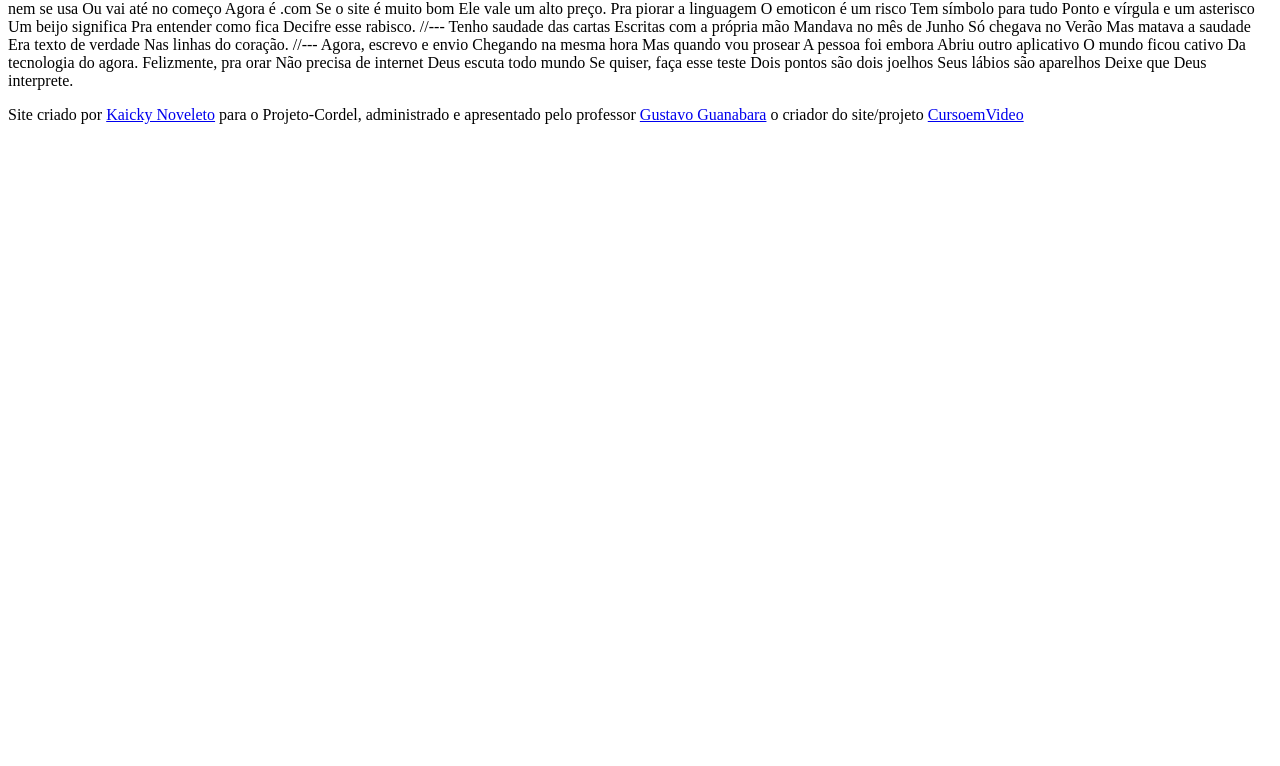
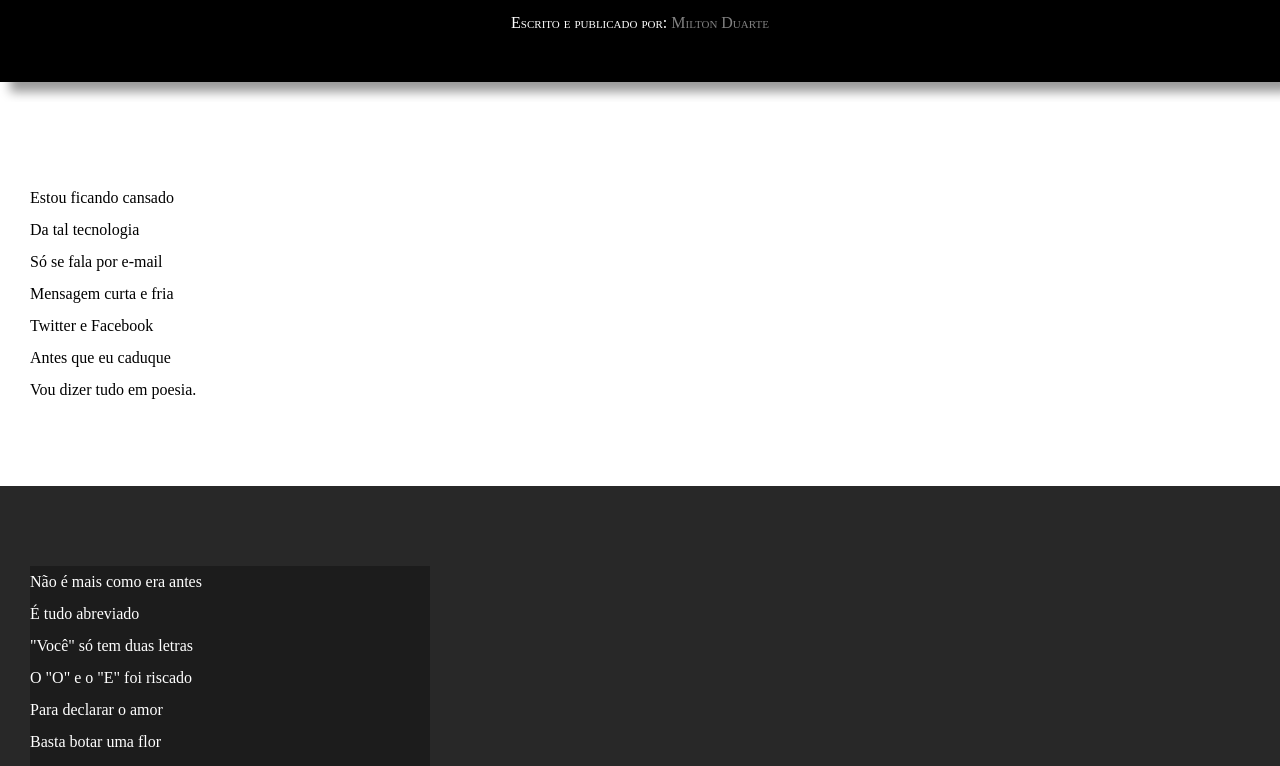
Before and after one commit to Epj-Suporte3/html-css, a plain HTML site: page desafio/desafiocordel/index.html in a window 1280 px wide. Shown: the part 150-916 px from the top of the page. Before the commit the page ends 800 px from the top, so only its background shows below. Drawn offline with Linux system fonts and the light colour scheme.

Commit message:
Atualizando o desafio "Cordel"
Foram feitas diversas mudanças no layout do site no geral como espaçamento de letras e separação de parágrafos para uma melhor leitura visual.

```diff
--- /dev/null
+++ b/desafio/desafiocordel/estilo/style.css
@@ -0,0 +1,72 @@
+/*CSS Document*/
+
+@charset "UTF-8";
+
+* {
+    margin: 0;
+    padding: 0;
+}
+
+html, body {
+    min-height: 100vh;
+    background-color: white;
+}
+
+header {
+    background-color: black;
+    color: white;
+    text-align: center;
+    margin-bottom: 20px;
+    box-shadow: 10px 10px 10px rgba(0, 0, 0, 0.400);
+}
+
+header > h1 {
+    font-size: 3.5em;
+    padding: 50px;
+    font-variant: small-caps;
+}
+
+header > p{
+    padding-bottom: 50px;
+    font-variant: small-caps;
+}
+
+header a, footer a {
+    color: grey;
+    text-decoration: none;
+    transition-duration: 0.5s;
+}
+
+header a:hover, footer a:hover {
+    text-decoration: underline;
+    color: rgb(150, 0, 0);
+}
+
+section {
+    padding-top: 10vh;
+    padding-bottom: 10vh;
+    line-height: 2em;
+    padding-left: 30px;
+}
+
+.fundo {
+    background-color: white;
+    color: black;
+}
+
+.imagem {
+    background-color: rgb(40, 40, 40);
+    color: white;
+}
+
+.imagem > p {
+    width: 400px;
+    background-color: rgba(0, 0, 0, 0.313);
+}
+footer {
+    background-color: black;
+    color: white;
+    font-variant: small-caps;
+    text-align: center;
+    padding: 10px;
+}
--- a/desafio/desafiocordel/index.html
+++ b/desafio/desafiocordel/index.html
@@ -1,6 +1,7 @@
 <!DOCTYPE html>
 <html lang="pt-br">
   <head>
+    <link rel="stylesheet" href="estilo/style.css">
     <meta charset="UTF-8" />
     <meta name="viewport" content="width=device-width, initial-scale=1.0" />
     <title>Cordel Moderno</title>
@@ -8,75 +9,93 @@
   <body>
     <header>
         <h1>Cordel Moderno</h1>
-        <p>Escrito e publicado por -> <a href="https://www.recantodasletras.com.br/poesias/3186743" target="_blank">Milton Duarte</a></p>
+        <p>Escrito e publicado por: <a href="https://www.recantodasletras.com.br/poesias/3186743" target="_blank">Milton Duarte</a></p>
     </header>
 
-    Estou ficando cansado
-    Da tal tecnologia
-    Só se fala por e-mail
-    Mensagem curta e fria
-    Twitter e Facebook
-    Antes que eu caduque
-    Vou dizer tudo em poesia.
+    <section class="fundo">
+        <p>
+            Estou ficando cansado <br>
+            Da tal tecnologia <br>
+            Só se fala por e-mail <br>
+            Mensagem curta e fria <br>
+            Twitter e Facebook <br>
+            Antes que eu caduque <br>
+            Vou dizer tudo em poesia.
+        </p>
+    </section>
 
-    //---
 
-    Não é mais como era antes
-    É tudo abreviado
-    "Você" só tem duas letras
-    O "O" e o "E" foi riscado
-    Para declarar o amor
-    Basta botar uma flor
-    E um coração desenhado.
+    <section class="imagem">
+        <p>
+            Não é mais como era antes <br>
+            É tudo abreviado <br>
+            "Você" só tem duas letras <br>
+            O "O" e o "E" foi riscado <br>
+            Para declarar o amor <br>
+            Basta botar uma flor <br>
+            E um coração desenhado.
+        </p>
+    </section>
 
-    //---
 
-    Arroba agora não pesa
-    É parte de um endereço
-    Ponto final nem se usa
-    Ou vai até no começo
-    Agora é .com
-    Se o site é muito bom
-    Ele vale um alto preço.
+    <section class="fundo">
+        <p>
+            Arroba agora não pesa <br>
+            É parte de um endereço <br>
+            Ponto final nem se usa <br>
+            Ou vai até no começo <br>
+            Agora é .com <br>
+            Se o site é muito bom <br>
+            Ele vale um alto preço.
+        </p>
+        <p>
+            Pra piorar a linguagem <br>
+            O emoticon é um risco <br>
+            Tem símbolo para tudo <br>
+            Ponto e vírgula e um asterisco <br>
+            Um beijo significa <br>
+            Pra entender como fica <br>
+            Decifre esse rabisco.
+        </p>
+    </section>
 
-    Pra piorar a linguagem
-    O emoticon é um risco
-    Tem símbolo para tudo
-    Ponto e vírgula e um asterisco
-    Um beijo significa
-    Pra entender como fica
-    Decifre esse rabisco.
 
-    //---
+    <section class="imagem">
+        <p>
+            Tenho saudade das cartas <br>
+            Escritas com a própria mão <br>
+            Mandava no mês de Junho <br>
+            Só chegava no Verão <br>
+            Mas matava a saudade <br>
+            Era texto de verdade <br>
+            Nas linhas do coração.
+        </p>
+    </section>
 
-    Tenho saudade das cartas
-    Escritas com a própria mão
-    Mandava no mês de Junho
-    Só chegava no Verão
-    Mas matava a saudade
-    Era texto de verdade
-    Nas linhas do coração.
 
-    //---
-
-    Agora, escrevo e envio
-    Chegando na mesma hora
-    Mas quando vou prosear
-    A pessoa foi embora
-    Abriu outro aplicativo
-    O mundo ficou cativo
-    Da tecnologia do agora.
-
-    Felizmente, pra orar
-    Não precisa de internet
-    Deus escuta todo mundo
-    Se quiser, faça esse teste
-    Dois pontos são dois joelhos
-    Seus lábios são aparelhos
-    Deixe que Deus interprete.
+    <section class="fundo">
+        <p>
+            Agora, escrevo e envio <br>
+            Chegando na mesma hora <br>
+            Mas quando vou prosear <br>
+            A pessoa foi embora <br>
+            Abriu outro aplicativo <br>
+            O mundo ficou cativo <br>
+            Da tecnologia do agora.
+        </p>
+        <p>
+            Felizmente, pra orar <br>
+            Não precisa de internet <br>
+            Deus escuta todo mundo <br>
+            Se quiser, faça esse teste <br>
+            Dois pontos são dois joelhos <br>
+            Seus lábios são aparelhos <br>
+            Deixe que Deus interprete.
+        </p>
+    </section>
 
     <footer>
-        <p>Site criado por <a href="https://github.com/KaickyNoveleto" target="_blank">Kaicky Noveleto</a> para o Projeto-Cordel, administrado e apresentado pelo professor <a href="https://github.com/gustavoguanabara">Gustavo Guanabara</a> o criador do site/projeto <a href="https://www.google.com/url?sa=t&rct=j&q=&esrc=s&source=web&cd=&cad=rja&uact=8&ved=2ahUKEwi029Tv9ImMAxW3qpUCHXPyDzEQFnoECAsQAQ&url=https%3A%2F%2Fwww.cursoemvideo.com%2F&usg=AOvVaw1ETkzlG-Uwl0E4x4eqbyQV&opi=89978449" target="_blank">CursoemVideo</a></p>
+        <p>"Site criado por <a href="https://github.com/KaickyNoveleto" target="_blank">Kaicky Noveleto</a> para o Projeto-Cordel, administrado e apresentado pelo professor <a href="https://github.com/gustavoguanabara">Gustavo Guanabara</a> o criador do projeto <a href="https://www.google.com/url?sa=t&rct=j&q=&esrc=s&source=web&cd=&cad=rja&uact=8&ved=2ahUKEwi029Tv9ImMAxW3qpUCHXPyDzEQFnoECAsQAQ&url=https%3A%2F%2Fwww.cursoemvideo.com%2F&usg=AOvVaw1ETkzlG-Uwl0E4x4eqbyQV&opi=89978449" target="_blank">CursoEmVideo</a>"</p>
     </footer>
   </body>
 </html>
```
Also changed, not shown: desafio/desafiocordel/imagens/rose-320868_1920.jpg (added).
